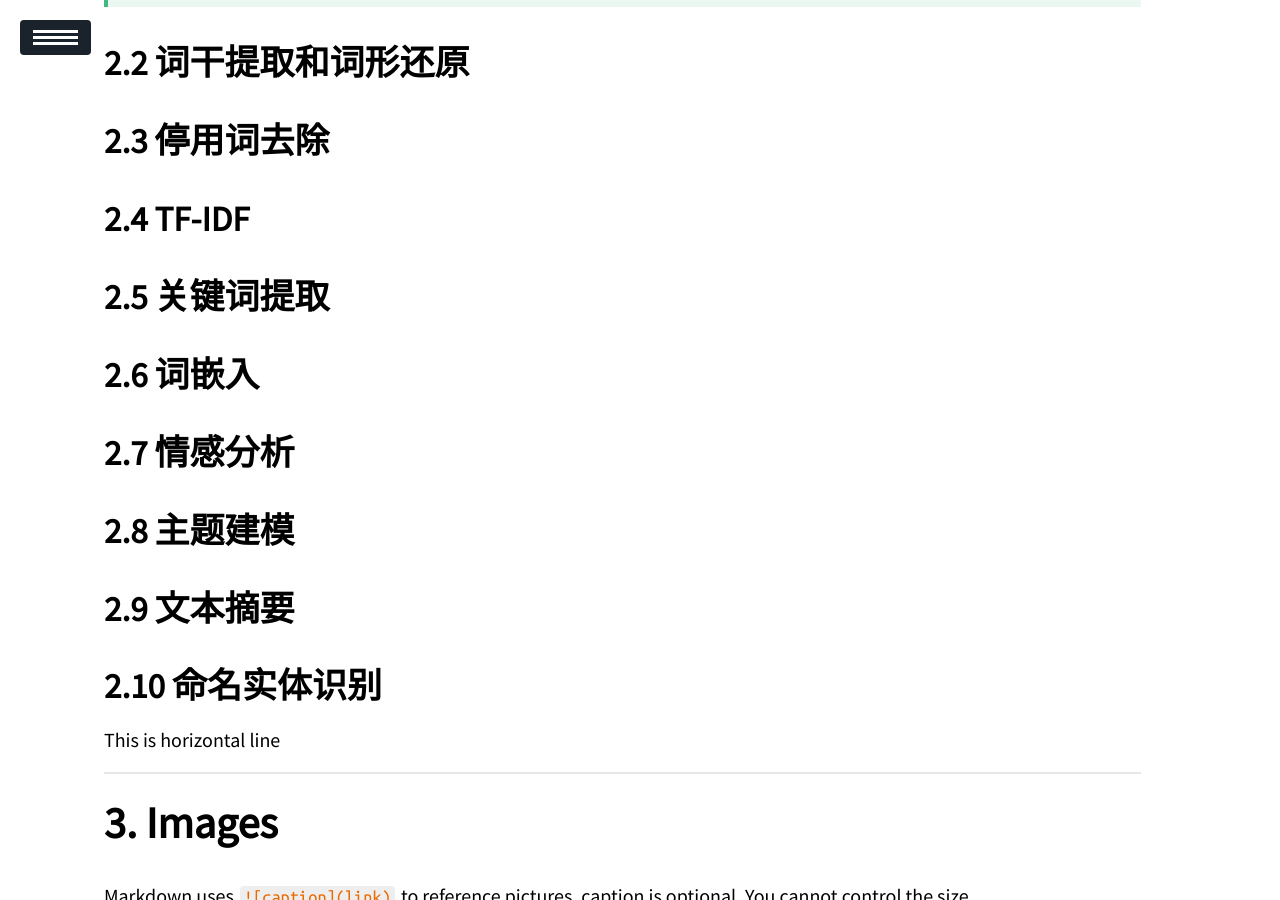
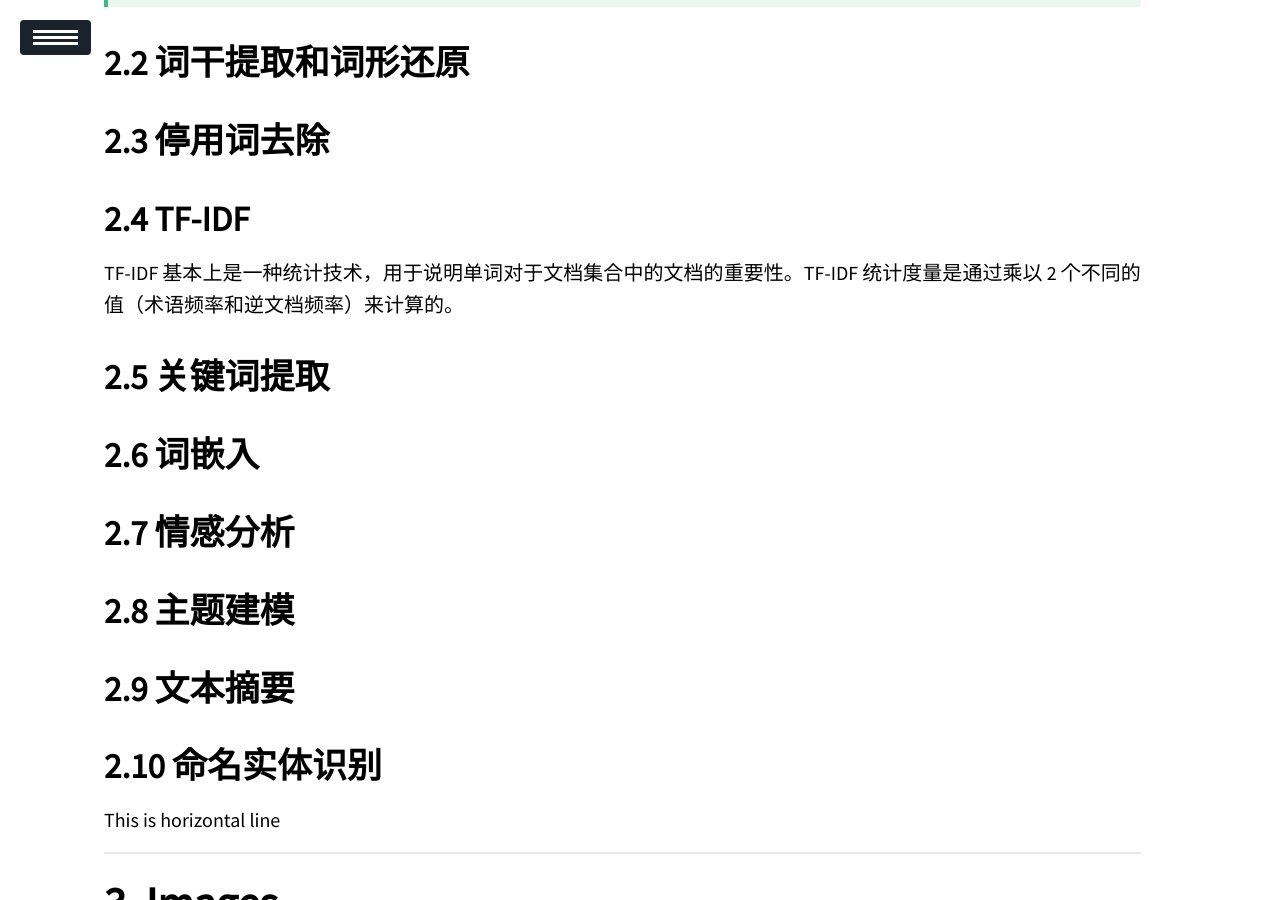
Before and after one commit to ssskz/ssskz.github.io, a Jekyll site: the page built from _posts/2024-5-19-NLP.md, in a window 1280 px wide and 900 px high, scrolled down 2046 px. Built offline with Jekyll 4.4.1, drawn with Linux system fonts in a browser that asks for light colours; our own code applies the rules of GitHub Pages for plain Markdown files; formulas are drawn with MathJax 3; a script that is not in the unit is left out.

Commit message:
1
Signed-off-by: ssskz <12497590+ssskz@user.noreply.gitee.com>

```diff
--- a/_posts/2024-5-19-NLP.md
+++ b/_posts/2024-5-19-NLP.md
@@ -69,6 +69,8 @@ You can mix them as well, like
 ## 停用词去除
 
 ## TF-IDF
+
+TF-IDF 基本上是一种统计技术，用于说明单词对于文档集合中的文档的重要性。TF-IDF 统计度量是通过乘以 2 个不同的值（术语频率和逆文档频率）来计算的。
 
 ## 关键词提取
 
```
